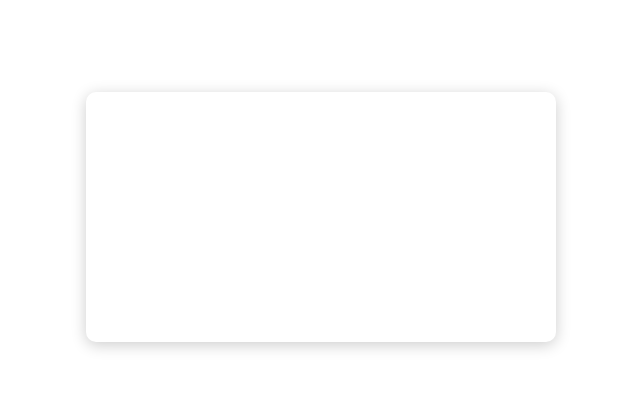
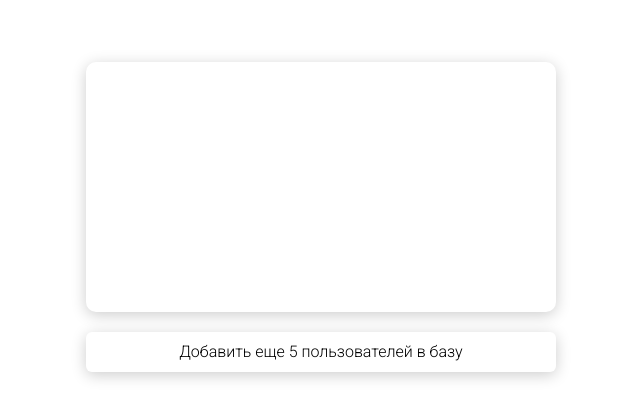
Before and after one commit to trofimovdev/bitnic_random_user_api, a plain HTML site: page template/index.html in a window 1280 px wide. Shown: the part 183-602 px from the top of the page, without its empty margins (319-959 px from the left). Drawn offline with Linux system fonts and the light colour scheme; no server answers.

Commit message:
Finish UI :checkered_flag:

```diff
--- a/template/index.html
+++ b/template/index.html
@@ -13,7 +13,6 @@
             httpRequest = new XMLHttpRequest();
             httpRequest.open('GET', 'user');
             httpRequest.onreadystatechange = function(){
-                // Process the server response here.
                 if (httpRequest.readyState === XMLHttpRequest.DONE) {
                     if (httpRequest.status === 200) {
                         let response = JSON.parse(httpRequest.responseText);
@@ -26,11 +25,28 @@
                         document.getElementById('email').innerHTML = response.email;
                         document.getElementById('location').innerHTML = response.location;
                     } else {
-                        alert('There was a problem with the request.');
+                        alert('Возникла проблема.');
                     }
                 }
             }
             httpRequest.send();
+
+            function addNewUsers() {
+                httpRequest = new XMLHttpRequest();
+                httpRequest.open('PUT', 'user');
+                httpRequest.onreadystatechange = function(){
+                    if (httpRequest.readyState === XMLHttpRequest.DONE) {
+                        if (httpRequest.status === 200) {
+                            alert('5 пользователей без R в имени успешно занесены в базу.');
+                        } else {
+                            alert('Возникла проблема.');
+                        }
+                        document.getElementById('add_block').innerHTML = 'Добавить еще 5 пользователей в базу';
+                    }
+                }
+                httpRequest.send();
+                document.getElementById('add_block').innerHTML = 'Подождите...';
+            }
         </script>
         <div class='wrapper'>
             <div class='user_block'>
@@ -41,6 +57,9 @@
                     <li id='location'></li>
                 </ul>
             </div>
+            <div class='add_block' onclick='addNewUsers()' id='add_block'>
+                Добавить еще 5 пользователей в базу
+            </div>
         </div>
     </body>
 </html>
--- a/template/style.css
+++ b/template/style.css
@@ -6,6 +6,7 @@
 }
 .wrapper {
     display: flex;
+    flex-direction: column;
     justify-content: center;
     align-items: center;
     width: 100vw;
@@ -31,3 +32,24 @@
 .user_block ul {
     list-style-type: none;
 }
+.add_block {
+    box-shadow: 0px 3px 15px rgba(0, 0, 0, 0.2);
+    max-width: 470px;
+    width: 100%;
+    text-align: center;
+    height: 40px;
+    margin-top: 20px;
+    border-radius: 6px;
+    line-height: 40px;
+    transition: .15s;
+}
+.add_block:hover {
+    cursor: pointer;
+    box-shadow: 0px 3px 15px rgba(0, 0, 0, 0.3);
+    transform: scale(1.005);
+}
+.add_block:active {
+    box-shadow: 0px 3px 15px rgba(0, 0, 0, 0.1);
+    transform: scale(0.995);
+    user-select: none;
+}
```
Also changed, not shown: 1 other file.
